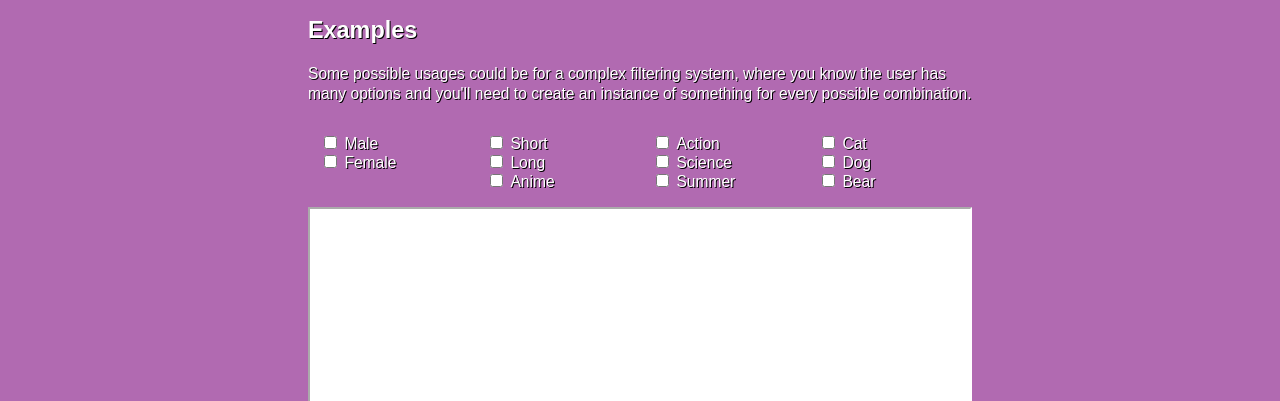
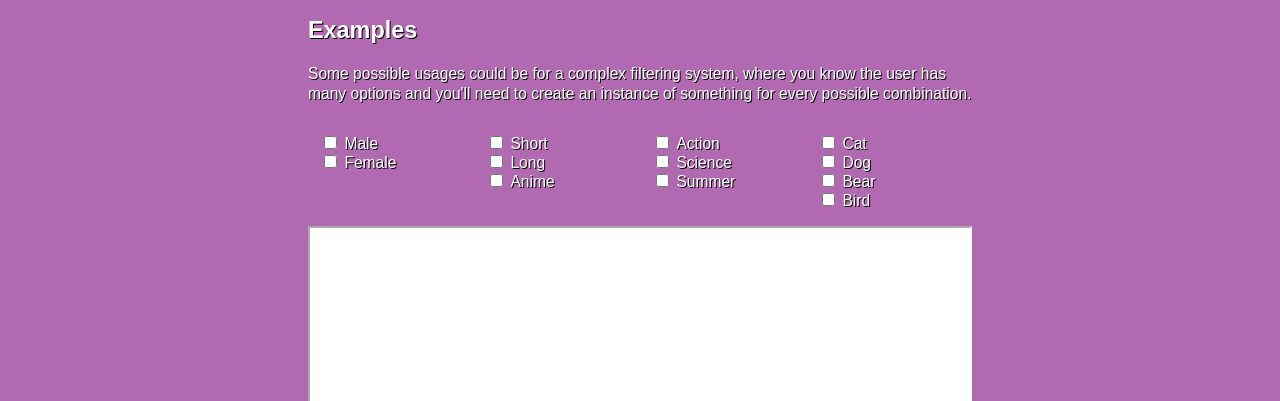
Before and after one commit to BigAB/jQuery-Combinations-Plugin, a plain HTML site: page index.html in a window 1280 px wide. Shown: the part 399-800 px from the top of the page. Drawn offline with nearby package versions, Linux system fonts and the light colour scheme; a web font is replaced by a local one.

Commit message:
Adding bird as an option, to increase combination to 64

```diff
--- a/index.html
+++ b/index.html
@@ -70,6 +70,7 @@
 									<label><input type="checkbox" name="pet" value="cat" />Cat</label>
 									<label><input type="checkbox" name="pet" value="dog" />Dog</label>
 									<label><input type="checkbox" name="pet" value="bear" />Bear</label>
+									<label><input type="checkbox" name="pet" value="bird" />Bird</label>
 								</div>
 
 							</form>
```
Also changed, not shown: images/bird.png (added).
